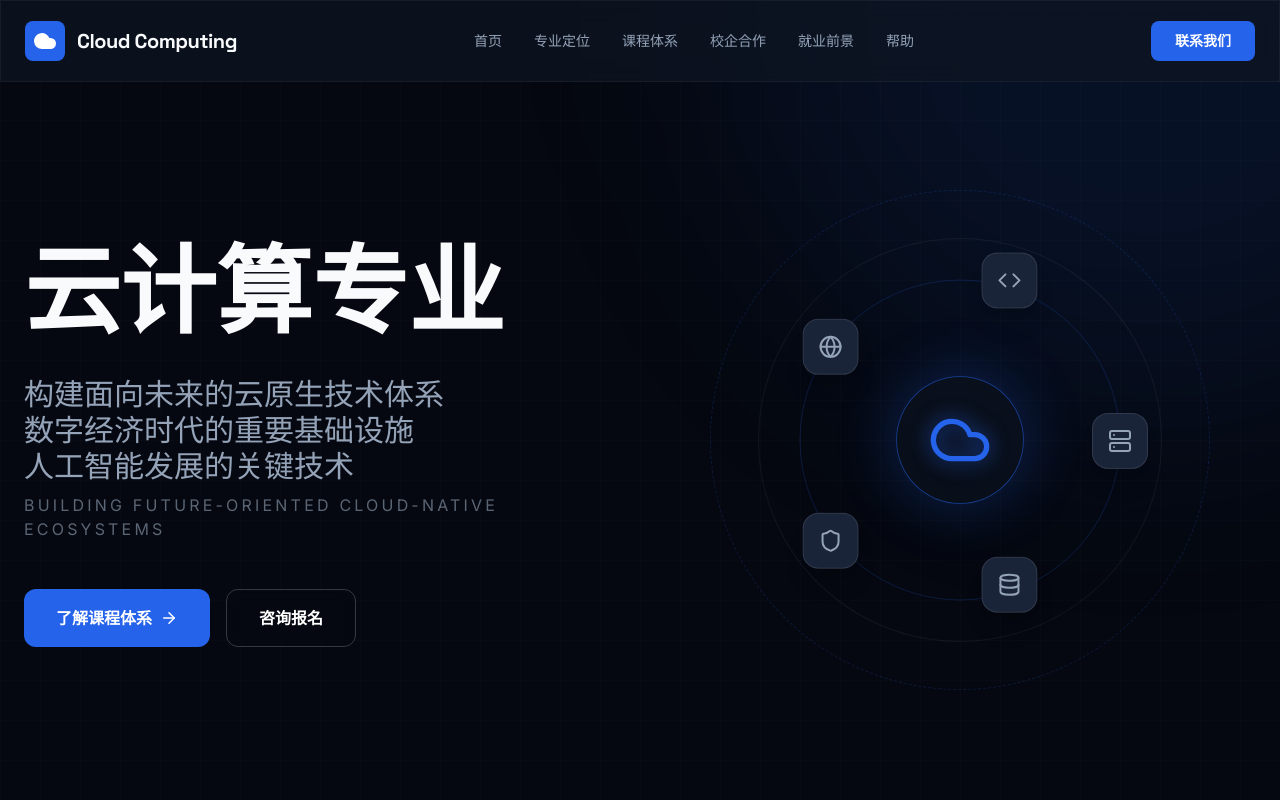
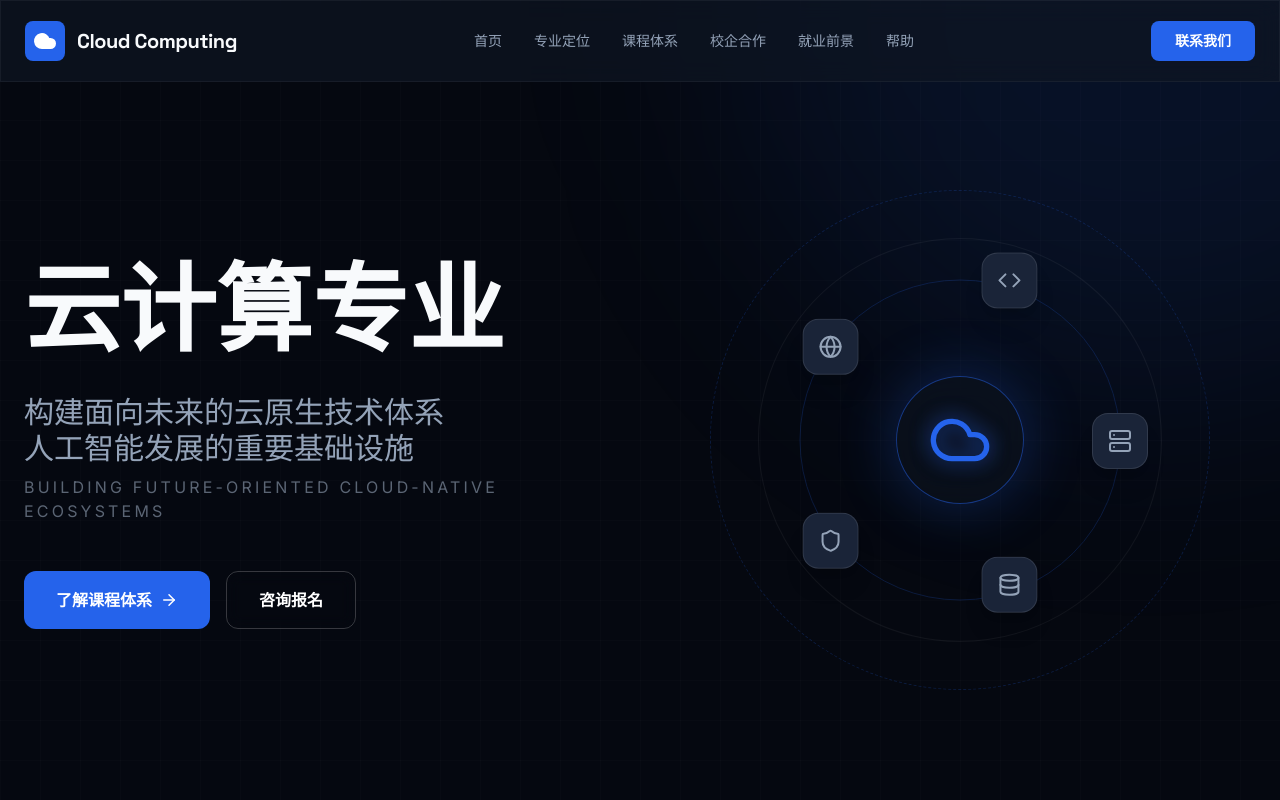
Before and after one commit to igweek/cct, a React (Vite) app: page / in a window 1280 px wide. Shown: the top 800 px of the page. Built offline with nearby package versions, Linux system fonts and the light colour scheme.

Commit message:
Update subtitle for AI infrastructure emphasis

```diff
--- a/src/App.tsx
+++ b/src/App.tsx
@@ -200,8 +200,7 @@ const Hero = () => {
               </h1>
               <h2 className="text-xl sm:text-2xl md:text-3xl text-text-muted font-light mb-2">
                 构建面向未来的云原生技术体系<br />
-                数字经济时代的重要基础设施<br />
-                人工智能发展的关键技术
+                人工智能发展的重要基础设施
               </h2>
               <p className="text-xs sm:text-sm md:text-base text-text-muted/60 tracking-[0.15em] md:tracking-[0.2em] uppercase mb-12">
                 Building Future-Oriented Cloud-Native Ecosystems
```
